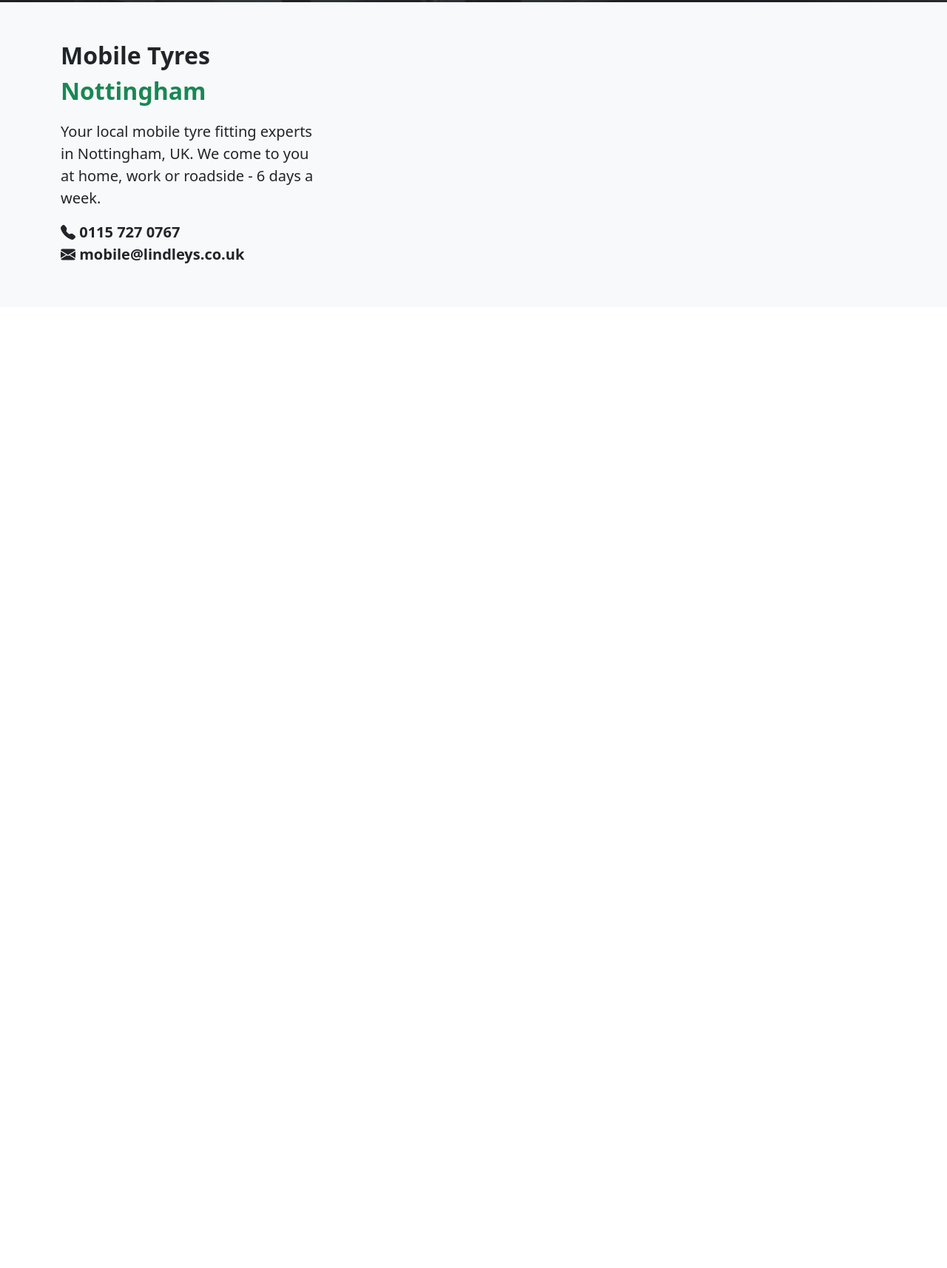
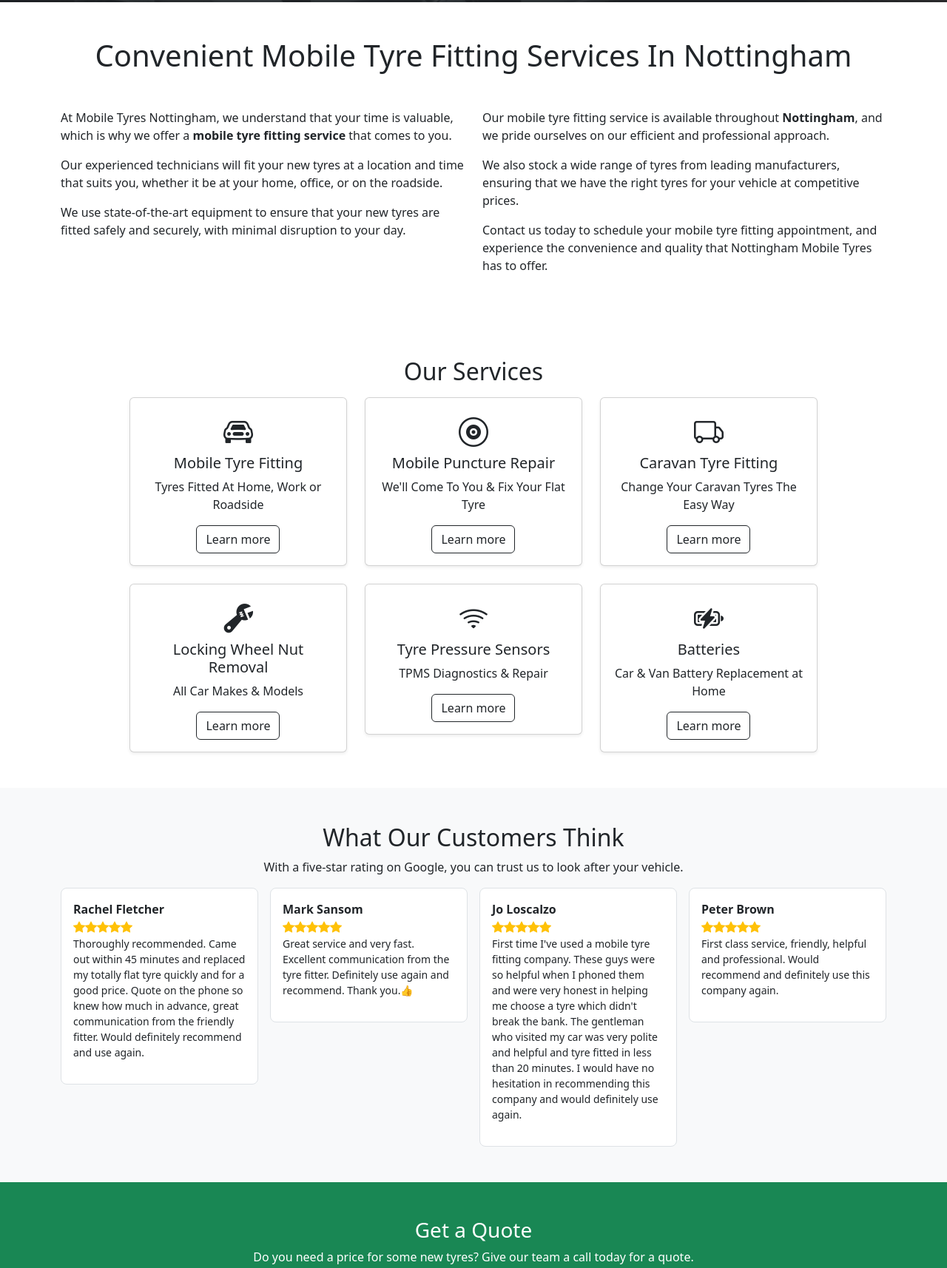
Before and after one commit to Lindleys-DS/mobile-tyres-nottingham, an Astro site: page / in a window 1280 px wide. Shown: the part 793-2507 px from the top of the page at 74% size. Before the commit the page ends 1208 px from the top, so only its background shows below. Built offline with nearby package versions, Linux system fonts and the light colour scheme; Astro itself is replaced by a stand-in of ours.

Commit message:
Coverage pages added

```diff
--- /dev/null
+++ b/src/components/CTA.astro
@@ -0,0 +1,7 @@
+<div class="bg-success py-5 text-center text-white">
+    <div class="container">
+        <h3>Get a Quote</h3>
+        <p>Do you need a price for some new tyres? Give our team a call today for a quote.</p>
+        <a href="tel:01157270767" class="btn btn-light fw-bold">Call Now</a>
+    </div>
+</div>
--- /dev/null
+++ b/src/components/Card.astro
@@ -0,0 +1,18 @@
+---
+export interface Props {
+    cardTitle: string,
+    cardText: string,
+    cardLink: string,
+}
+
+const { cardTitle, cardText, cardLink } = Astro.props;
+---
+
+<div class="card shadow-sm">
+    <div class="card-body">
+        <slot />
+        <h3 class="card-title fs-5">{cardTitle}</h3>
+        <p class="card-text">{cardText}</p>
+        <a href={cardLink} class="btn btn-outline-dark">Learn more</a>
+    </div>
+</div>
--- /dev/null
+++ b/src/components/Services.astro
@@ -0,0 +1,43 @@
+---
+import Card from "../components/Card.astro"
+---
+
+<section class="container">
+    <div class="col-10 offset-1">
+        <div class="text-center py-5">
+            <h2 class="mb-3">Our Services</h2>
+            <div class="row g-4">
+                <div class="col-md-6 col-lg-4">
+                    <Card cardTitle="Mobile Tyre Fitting" cardText="Tyres Fitted At Home, Work or Roadside" cardLink="/mobile-tyre-fitting">
+                        <i class="bi bi-car-front fs-1 mb-3"></i>
+                    </Card>
+                </div>
+                <div class="col-md-6 col-lg-4">
+                    <Card cardTitle="Mobile Puncture Repair" cardText="We'll Come To You & Fix Your Flat Tyre" cardLink="/mobile-puncture-repair">
+                        <i class="bi bi-vinyl fs-1 mb-3"></i>
+                    </Card>
+                </div>
+                <div class="col-md-6 col-lg-4">
+                    <Card cardTitle="Caravan Tyre Fitting" cardText="Change Your Caravan Tyres The Easy Way" cardLink="/emergency-tyre-replacement">
+                        <i class="bi bi-truck fs-1 mb-3"></i>
+                    </Card>
+                </div>
+                <div class="col-md-6 col-lg-4">
+                    <Card cardTitle="Locking Wheel Nut Removal" cardText="All Car Makes & Models" cardLink="/locking-wheel-nut-removal">
+                        <i class="bi bi-wrench-adjustable fs-1 mb-3"></i>
+                    </Card>
+                </div>
+                <div class="col-md-6 col-lg-4">
+                    <Card cardTitle="Tyre Pressure Sensors" cardText="TPMS Diagnostics & Repair" cardLink="/tyre-pressure-monitoring-systems">
+                        <i class="bi bi-wifi fs-1 mb-3"></i>
+                    </Card>
+                </div>
+                <div class="col-md-6 col-lg-4">
+                    <Card cardTitle="Batteries" cardText="Car & Van Battery Replacement at Home" cardLink="/mobile-battery-replacement">
+                        <i class="bi bi-battery-charging fs-1 mb-3"></i>
+                    </Card>
+                </div>
+            </div>
+        </div>
+    </div>
+</section>
--- /dev/null
+++ b/src/components/Testimonials.astro
@@ -0,0 +1,36 @@
+<article class="bg-light py-5">
+    <div class="container">
+        <h3 class="text-center fs-2">What Our Customers Think</h3>
+        <p class="text-center">With a five-star rating on Google, you can trust us to look after your vehicle.</p>
+        <div class="row g-3">
+            <div class="col-12 col-md-6 col-xl-3">
+                <div class="bg-white border p-3 rounded-3">
+                    <p class="fw-bold mb-0">Rachel Fletcher</p>
+                    <i class="bi bi-star-fill text-warning"></i><i class="bi bi-star-fill text-warning"></i><i class="bi bi-star-fill text-warning"></i><i class="bi bi-star-fill text-warning"></i><i class="bi bi-star-fill text-warning"></i>
+                    <p class="small">Thoroughly recommended. Came out within 45 minutes and replaced my totally flat tyre quickly and for a good price. Quote on the phone so knew how much in advance, great communication from the friendly fitter. Would definitely recommend and use again.</p>
+                </div>
+            </div>
+            <div class="col-12 col-md-6 col-xl-3">
+                <div class="bg-white border p-3 rounded-3">
+                    <p class="fw-bold mb-0">Mark Sansom</p>
+                    <i class="bi bi-star-fill text-warning"></i><i class="bi bi-star-fill text-warning"></i><i class="bi bi-star-fill text-warning"></i><i class="bi bi-star-fill text-warning"></i><i class="bi bi-star-fill text-warning"></i>
+                    <p class="small">Great service and very fast. Excellent communication from the tyre fitter. Definitely use again and recommend. Thank you.👍</p>
+                </div>
+            </div>
+            <div class="col-12 col-md-6 col-xl-3">
+                <div class="bg-white border p-3 rounded-3">
+                    <p class="fw-bold mb-0">Jo Loscalzo</p>
+                    <i class="bi bi-star-fill text-warning"></i><i class="bi bi-star-fill text-warning"></i><i class="bi bi-star-fill text-warning"></i><i class="bi bi-star-fill text-warning"></i><i class="bi bi-star-fill text-warning"></i>
+                    <p class="small">First time I've used a mobile tyre fitting company. These guys were so helpful when I phoned them and were very honest in helping me choose a tyre which didn't break the bank. The gentleman who visited my car was very polite and helpful and tyre fitted in less than 20 minutes. I would have no hesitation in recommending this company and would definitely use again.</p>
+                </div>
+            </div>
+            <div class="col-12 col-md-6 col-xl-3">
+                <div class="bg-white border p-3 rounded-3">
+                    <p class="fw-bold mb-0">Peter Brown</p>
+                    <i class="bi bi-star-fill text-warning"></i><i class="bi bi-star-fill text-warning"></i><i class="bi bi-star-fill text-warning"></i><i class="bi bi-star-fill text-warning"></i><i class="bi bi-star-fill text-warning"></i>
+                    <p class="small">First class service, friendly, helpful and professional. Would recommend and definitely use this company again.</p>
+                </div>
+            </div>
+        </div>
+    </div>
+</article>
--- a/src/pages/index.astro
+++ b/src/pages/index.astro
@@ -1,6 +1,9 @@
 ---
 import Layout from "../layouts/Layout.astro"
 import Hero from "../components/Hero.astro"
+import Services from "../components/Services.astro"
+import Testimonials from "../components/Testimonials.astro"
+import CTA from "../components/CTA.astro"
 const heading = "Expert Tyre Service at Your Doorstep"
 const tagline = "We come to you at home, work or roadside"
 const bgImg = "url(/img/mobile-tyre-fitting-van.jpg)"
@@ -8,4 +11,22 @@
 
 <Layout description="Do you need new car tyres fitted at home in Nottingham? Nottingham Mobile Tyres provide a convenient mobile tyre replacement service at your doorstep. Contact us today for a quote." title="Home - Nottingham Mobile Tyres" index="true">
     <Hero heading={heading} tagline={tagline} formOption="registration" bgImg={bgImg}/>
+    <main class="container py-5">
+        <h1 class="text-center mb-5">Convenient Mobile Tyre Fitting Services In Nottingham</h1>
+        <div class="row">
+            <div class="col-12 col-md-6">
+                <p>At Mobile Tyres Nottingham, we understand that your time is valuable, which is why we offer a <strong>mobile tyre fitting service</strong> that comes to you.</p>
+                <p>Our experienced technicians will fit your new tyres at a location and time that suits you, whether it be at your home, office, or on the roadside.</p>
+                <p>We use state-of-the-art equipment to ensure that your new tyres are fitted safely and securely, with minimal disruption to your day.</p>
+            </div>
+            <div class="col-12 col-md-6">
+                <p>Our mobile tyre fitting service is available throughout <strong>Nottingham</strong>, and we pride ourselves on our efficient and professional approach.</p>
+                <p>We also stock a wide range of tyres from leading manufacturers, ensuring that we have the right tyres for your vehicle at competitive prices.</p>
+                <p>Contact us today to schedule your mobile tyre fitting appointment, and experience the convenience and quality that Nottingham Mobile Tyres has to offer.</p>
+            </div>
+        </div>
+    </main>
+    <Services />
+    <Testimonials />
+    <CTA />
 </Layout>
```
Also changed, not shown: src/pages/mobile-tyre-fitting/[city].astro (added, +86 -0 lines), src/pages/contact-us.astro (added), src/pages/emergency-tyre-replacement.astro (added), src/pages/locking-wheel-nut-removal.astro (added), src/pages/mobile-battery-replacement.astro (added), src/pages/mobile-caravan-tyre-fitting.astro (added), src/pages/mobile-puncture-repair.astro (added), src/pages/mobile-tyre-fitting.astro (added), src/pages/tyre-pressure-monitoring-systems.astro (added).
